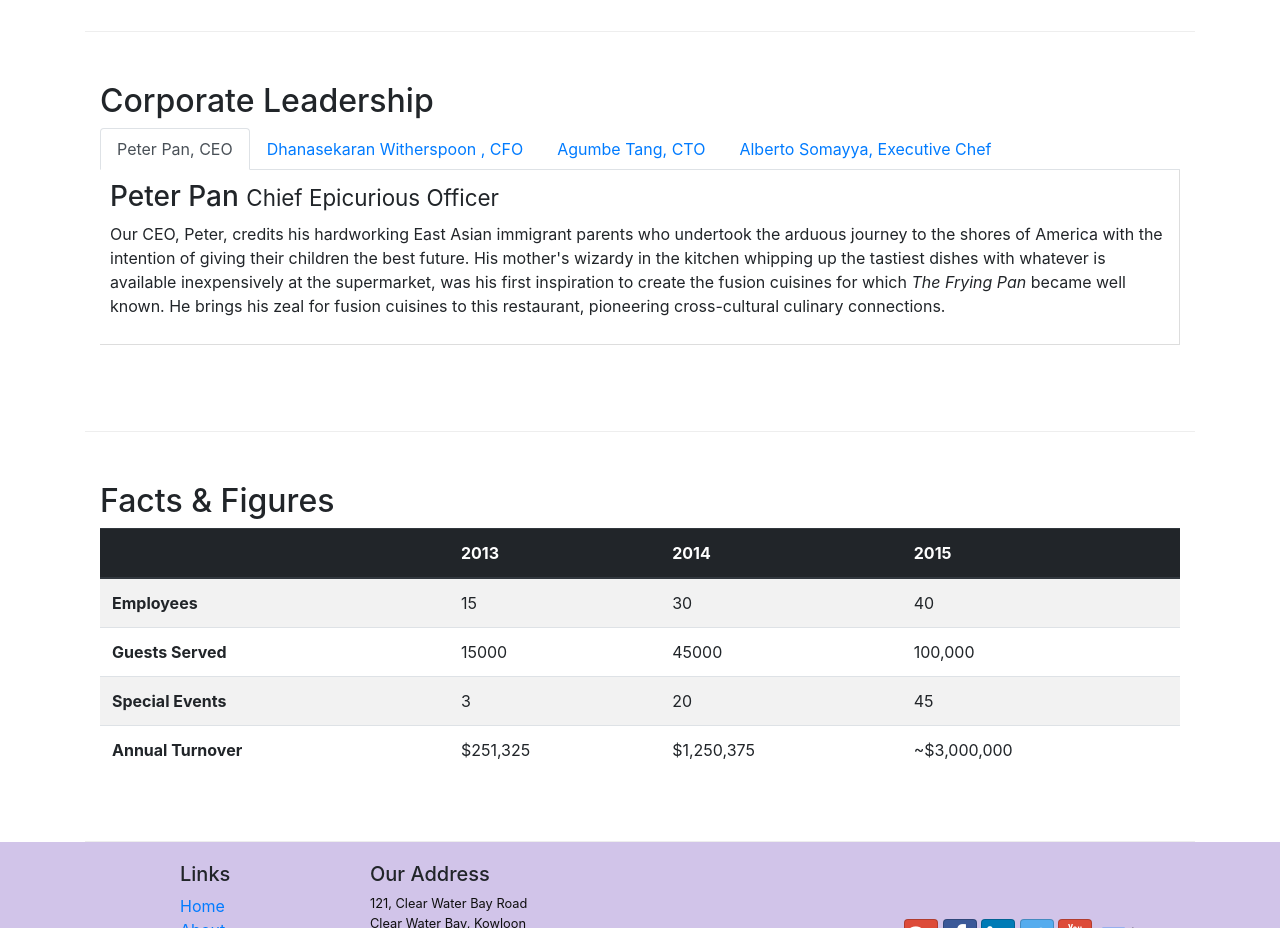
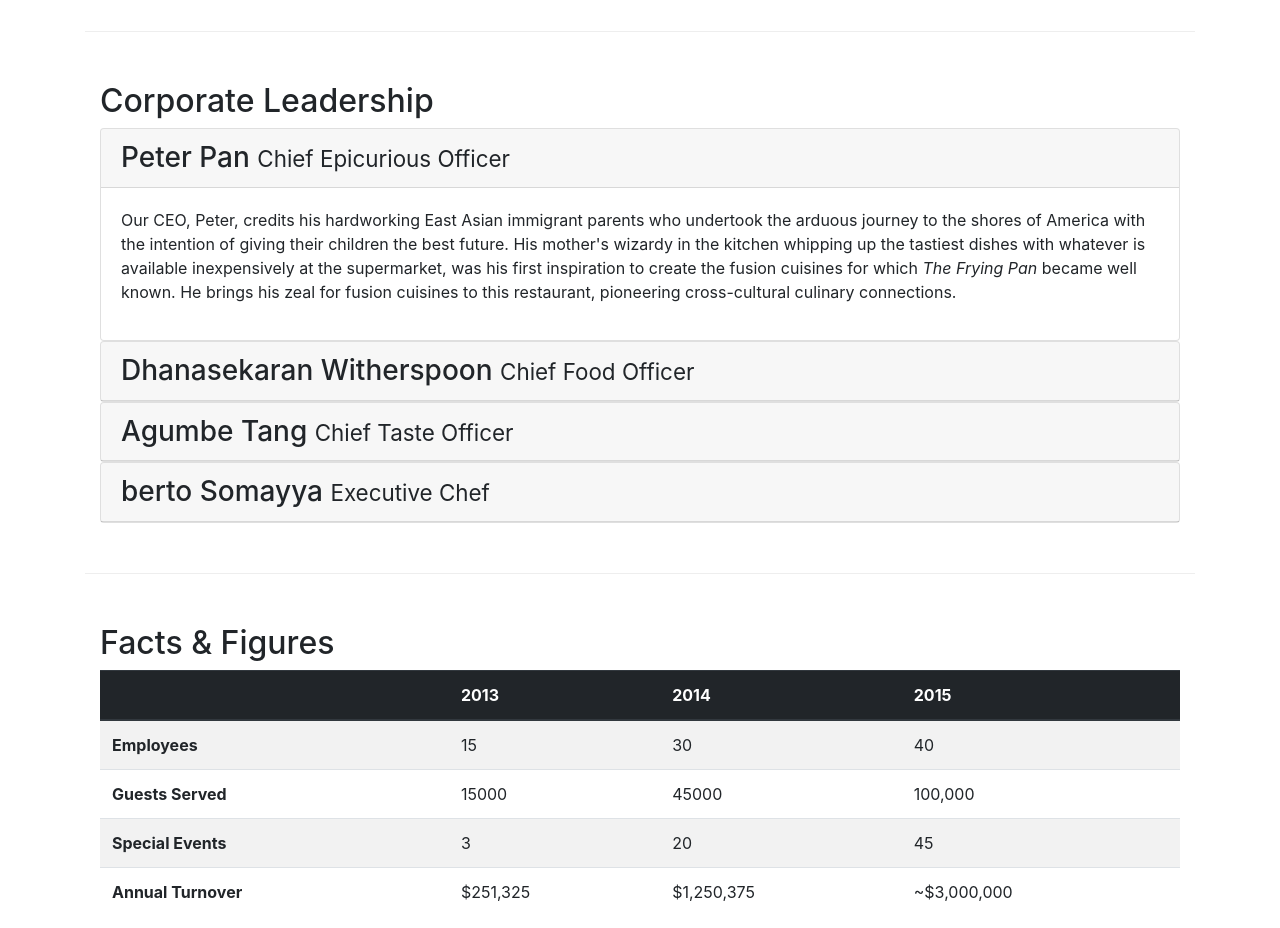
Before and after one commit to kavyakonisa/Restaurant_frontend, a website: page aboutus.html in a window 1280 px wide. Shown: the part 940-1868 px from the top of the page. Drawn offline with nearby package versions, Linux system fonts and the light colour scheme.

Commit message:
Accordian & collapse

```diff
--- a/aboutus.html
+++ b/aboutus.html
@@ -104,41 +104,55 @@
         <div class="row row-content">
             <div class="col-12">
                 <h2>Corporate Leadership</h2>
-                <ul class="nav nav-tabs">
-                    <li class="nav-item">
-                       <a class="nav-link active" href="#peter" role="tab"
-                       data-toggle="tab">Peter Pan, CEO</a>
-                    </li>
-                    <li class="nav-item">
-                        <a class="nav-link" href="#danny" role="tab"
-                        data-toggle="tab">Dhanasekaran Witherspoon , CFO</a>
-                    </li>
-                    <li class="nav-item">
-                        <a class="nav-link" href="#agumbe" role="tab"
-                        data-toggle="tab">Agumbe Tang, CTO</a>
-                    </li>
-                    <li class="nav-item">
-                        <a class="nav-link" href="#alberto" role="tab"
-                        data-toggle="tab">Alberto Somayya, Executive Chef</a>
-                    </li>
-                </ul>
-                <div class="tab-content">
 
-                    <div role="tabpanel" class="tab-pane fade show active" id="peter">
-                        <h3>Peter Pan <small>Chief Epicurious Officer</small></h3>
-                            <p class="d-none d-sm-block">Our CEO, Peter, credits his hardworking East Asian immigrant parents who undertook the arduous journey to the shores of America with the intention of giving their children the best future. His mother's wizardy in the kitchen whipping up the tastiest dishes with whatever is available inexpensively at the supermarket, was his first inspiration to create the fusion cuisines for which <em>The Frying Pan</em> became well known. He brings his zeal for fusion cuisines to this restaurant, pioneering cross-cultural culinary connections.</p>
+                <div id="accordian">
+                    <div class="card">
+                        <div class="card-header" role="tab" id="peterhead">
+                            <h3 class="mb-0"><a data-toggle="collapse" data-target="#peter">Peter Pan <small>Chief Epicurious Officer</small></a></h3>
+                        </div>
+
+                        <div role="tabpanel" class="collapse show" id="peter" data-parent="#accordian">
+                            <div class="card-body">
+                                <p class="d-none d-sm-block">Our CEO, Peter, credits his hardworking East Asian immigrant parents who undertook the arduous journey to the shores of America with the intention of giving their children the best future. His mother's wizardy in the kitchen whipping up the tastiest dishes with whatever is available inexpensively at the supermarket, was his first inspiration to create the fusion cuisines for which <em>The Frying Pan</em> became well known. He brings his zeal for fusion cuisines to this restaurant, pioneering cross-cultural culinary connections.</p>
+                            </div>
+                        </div>
                     </div>
-                    <div role="tabpanel" class="tab-pane fade" id="danny">
-                         <h3>Dhanasekaran Witherspoon <small>Chief Food Officer</small></h3>
-                            <p class="d-none d-sm-block">Our CFO, Danny, as he is affectionately referred to by his colleagues, comes from a long established family tradition in farming and produce. His experiences growing up on a farm in the Australian outback gave him great appreciation for varieties of food sources. As he puts it in his own words, <em>Everything that runs, wins, and everything that stays, pays!</em></p>
+
+
+                    <div class="card">
+                        <div class="card-header" role="tab" id="dannyhead">
+                            <h3 class="mb-0"><a data-toggle="collapse" data-target="#danny">Dhanasekaran Witherspoon <small>Chief Food Officer</small></a></h3>
+                        </div>
+
+                        <div role="tabpanel" class="collapse" id="danny" data-parent="#accordian">
+                            <div class="card-body">
+                                <p class="d-none d-sm-block">Our CFO, Danny, as he is affectionately referred to by his colleagues, comes from a long established family tradition in farming and produce. His experiences growing up on a farm in the Australian outback gave him great appreciation for varieties of food sources. As he puts it in his own words, <em>Everything that runs, wins, and everything that stays, pays!</em></p>
+                            </div>
+                        </div>
                     </div>
-                    <div role="tabpanel" class="tab-pane fade" id="agumbe">
-                        <h3>Agumbe Tang <small>Chief Taste Officer</small></h3>
-                            <p class="d-none d-sm-block">Blessed with the most discerning gustatory sense, Agumbe, our CTO, personally ensures that every dish that we serve meets his exacting tastes. Our chefs dread the tongue lashing that ensues if their dish does not meet his exacting standards. He lives by his motto, <em>You click only if you survive my lick.</em></p>
+
+                    <div class="card">
+                        <div class="card-header" role="tab" id="agumbehead">
+                            <h3 class="mb-0"><a data-toggle="collapse" data-target="#agumbe">Agumbe Tang <small>Chief Taste Officer</small></a></h3>
+                        </div>
+
+                        <div role="tabpanel" class="collapse" id="agumbe" data-parent="#accordian">
+                            <div class="card-body">
+                               <p class="d-none d-sm-block">Blessed with the most discerning gustatory sense, Agumbe, our CTO, personally ensures that every dish that we serve meets his exacting tastes. Our chefs dread the tongue lashing that ensues if their dish does not meet his exacting standards. He lives by his motto, <em>You click only if you survive my lick.</em></p>
+                            </div>
+                        </div>
                     </div>
-                    <div role="tabpanel" class="tab-pane fade" id="alberto">
-                        <h3>Alberto Somayya <small>Executive Chef</small></h3>
-                            <p class="d-none d-sm-block">Award winning three-star Michelin chef with wide International experience having worked closely with whos-who in the culinary world, he specializes in creating mouthwatering Indo-Italian fusion experiences. He says, <em>Put together the cuisines from the two craziest cultures, and you get a winning hit! Amma Mia!</em></p>
+
+                    <div class="card">
+                        <div class="card-header" role="tab" id="albertohead">
+                            <h3 class="mb-0"><a data-toggle="collapse" data-target="#alberto">berto Somayya <small>Executive Chef</small></a></h3>
+                        </div>
+
+                        <div role="tabpanel" class="collapse" id="alberto" data-parent="#accordian">
+                            <div class="card-body">
+                                <p class="d-none d-sm-block">Award winning three-star Michelin chef with wide International experience having worked closely with whos-who in the culinary world, he specializes in creating mouthwatering Indo-Italian fusion experiences. He says, <em>Put together the cuisines from the two craziest cultures, and you get a winning hit! Amma Mia!</em></p>
+                            </div>
+                        </div>
                     </div>
                 </div>
             </div>
```
